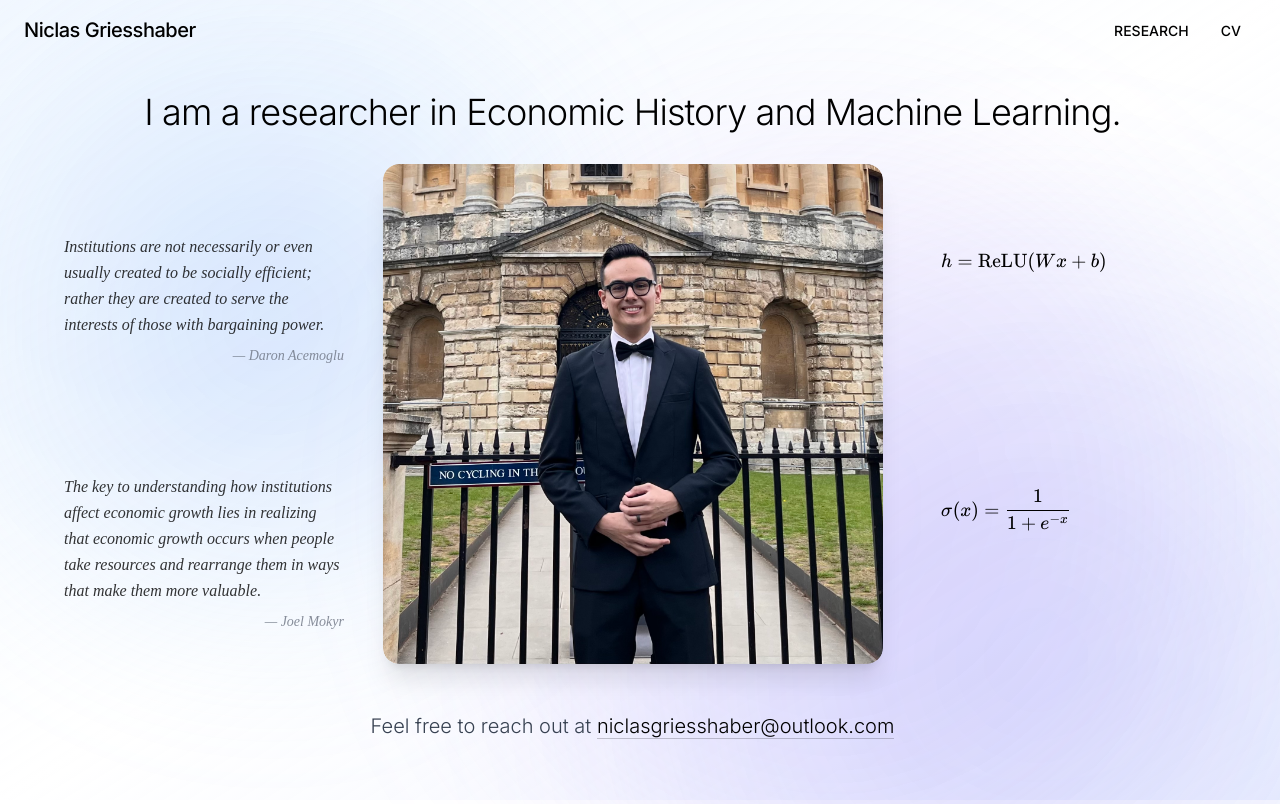
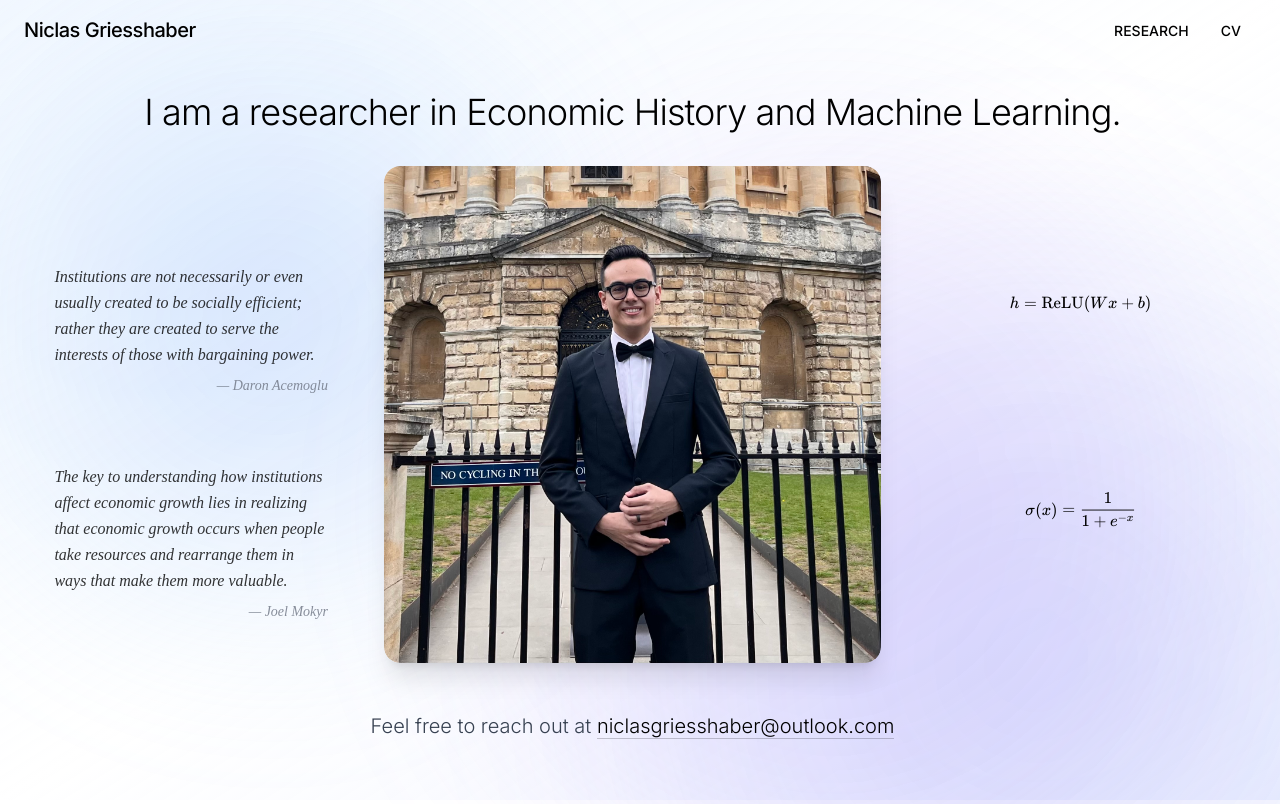
Before and after one commit to niclasgriesshaber/vibe_website_griesshaber, a Next.js app: page / in a window 1280 px wide. Built offline with nearby package versions, Linux system fonts and the light colour scheme.

Commit message:
Hero: switch to 3-column grid to prevent overlap; center/scale right-hand formulas to avoid cutoff; keep quotes intact

```diff
--- a/app/page.tsx
+++ b/app/page.tsx
@@ -52,15 +52,17 @@ export default function Home() {
               I am a researcher in<br className="md:hidden" /> Economic History and Machine Learning.
             </h2>
 
-            {/* Main content with animations */}
-            <div className="relative w-full flex justify-center items-center mb-6 md:mb-12">
+            {/* Main content with animations - grid to avoid overlap */}
+            <div className="relative w-full grid grid-cols-1 lg:[grid-template-columns:minmax(0,320px)_minmax(0,1fr)_minmax(0,320px)] items-center gap-10 mb-6 md:mb-12">
               {/* Left side - Economic History Quotes - Hidden on mobile */}
-              <div className="hidden md:block absolute left-0 w-[400px] h-[600px] overflow-hidden pointer-events-none">
-                <FloatingElements side="left" />
+              <div className="hidden lg:block px-4">
+                <div className="relative h-[500px] pointer-events-none">
+                  <FloatingElements side="left" />
+                </div>
               </div>
 
-              {/* Image Container - adjusted margin and z-index */}
-              <div className="relative w-[500px] h-[500px] rounded-2xl overflow-hidden shadow-xl transition-all duration-500 hover:shadow-2xl hover:scale-[1.01] z-20">
+              {/* Image Container - responsive size and constrained to center track */}
+              <div className="relative justify-self-center w-full max-w-[500px] aspect-square rounded-2xl overflow-hidden shadow-xl transition-all duration-500 hover:shadow-2xl hover:scale-[1.01] z-20">
                 <Image
                   src="/griesshaber.jpg"
                   alt="Niclas Griesshaber"
@@ -73,8 +75,10 @@ export default function Home() {
               </div>
 
               {/* Right side - ML Formulas - Hidden on mobile */}
-              <div className="hidden md:block absolute right-0 w-[400px] h-[600px] overflow-visible pointer-events-none">
-                <FloatingElements side="right" />
+              <div className="hidden lg:block px-4">
+                <div className="relative h-[500px] pointer-events-none">
+                  <FloatingElements side="right" />
+                </div>
               </div>
             </div>
 
--- a/components/FloatingElements.tsx
+++ b/components/FloatingElements.tsx
@@ -73,14 +73,17 @@ export function FloatingElements({ side }: FloatingElementsProps) {
       style={{
         position: 'absolute',
         top: position === 'top' ? '20%' : '60%',
-        left: '25%',
-        zIndex: 100,
+        left: 0,
+        right: 0,
+        zIndex: 10,
         overflow: 'visible',
+        width: '100%'
       }}
     >
+      <div style={{ overflow: 'hidden', display: 'flex', justifyContent: 'center', padding: '0 4px' }}>
         <div
           className="katex-display"
-        style={{ overflow: 'visible', width: 'max-content' }}
+          style={{ overflow: 'visible', width: 'max-content', transform: 'scale(0.9)', transformOrigin: 'top center', fontSize: '0.95rem' }}
           dangerouslySetInnerHTML={{
             __html: katex.renderToString(formula, {
               throwOnError: false,
@@ -90,6 +93,7 @@ export function FloatingElements({ side }: FloatingElementsProps) {
             })
           }}
         />
+      </div>
     </motion.div>
   )
 
@@ -102,8 +106,8 @@ export function FloatingElements({ side }: FloatingElementsProps) {
       style={{
         position: 'absolute',
         top: position === 'top' ? '20%' : '60%',
-        left: '10%',
-        maxWidth: '280px',
+        left: '5%',
+        maxWidth: '320px',
         zIndex: 10,
         fontFamily: 'Computer Modern'
       }}
```
Lines whose indentation alone changed are shown as unchanged.
